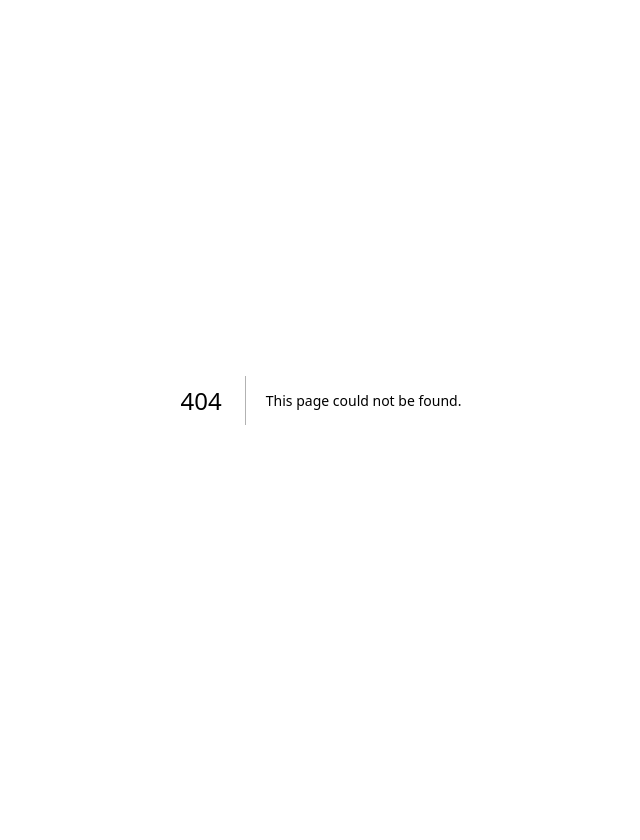
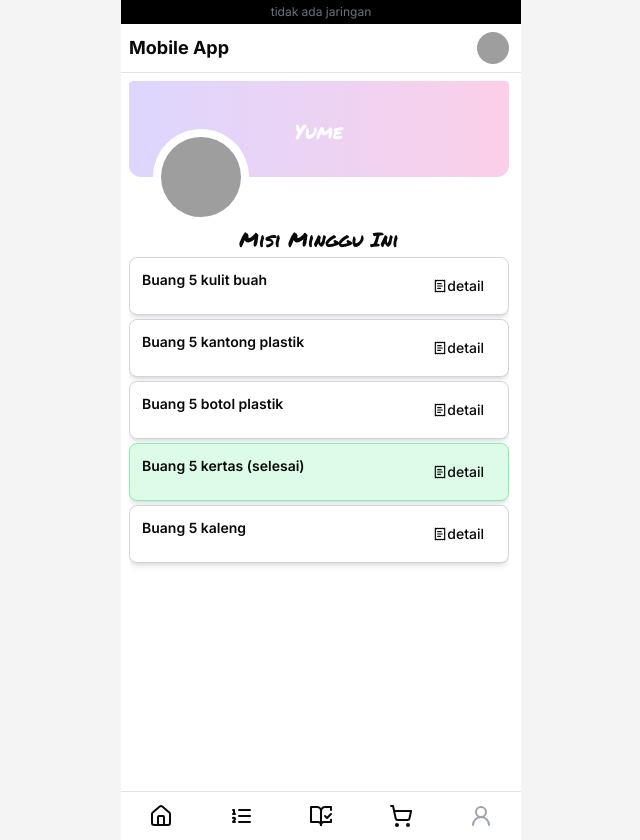
Before and after one commit to yuandahanif/gomi-gobbler-dashboard, a Next.js app: page /mobile/nav/profile in a window 1280 px wide. Before the commit this address had no page. Shown: the whole page, without its empty margins (319-959 px from the left). Before the commit the page ends 800 px from the top, so only its background shows below. Built offline with nearby package versions, Linux system fonts and the light colour scheme; grey boxes are pictures that could not be loaded.

Commit message:
feat: Update avatar image URLs and add virtual item images in shop page

```diff
--- a/next.config.mjs
+++ b/next.config.mjs
@@ -20,6 +20,18 @@ const nextConfig = {
         port: "",
         pathname: "/**",
       },
+      {
+        protocol: "https",
+        hostname: "via.placeholder.com",
+        port: "",
+        pathname: "/**",
+      },
+      {
+        protocol: "https",
+        hostname: "upload.wikimedia.org",
+        port: "",
+        pathname: "/**",
+      },
     ],
   },
 };
--- a/src/app/mobile/nav/credit/page.tsx
+++ b/src/app/mobile/nav/credit/page.tsx
@@ -7,8 +7,30 @@ export default function MobileHome() {
 
       <ul className="list-decimal">
         <li>
-          <a target="_blank" className="underline" href="https://www.freepik.com/free-vector/back-school-background-with-kids_2496999.htm#fromView=search&page=1&position=30&uuid=f9924c2d-db11-4ef2-a5ba-0f4818d9c09f">
+          <a
+            target="_blank"
+            className="underline"
+            href="https://www.freepik.com/free-vector/back-school-background-with-kids_2496999.htm#fromView=search&page=1&position=30&uuid=f9924c2d-db11-4ef2-a5ba-0f4818d9c09f"
+          >
             Rank page Image by freepik
+          </a>
+        </li>
+        <li>
+          <a
+            target="_blank"
+            className="underline"
+            href="https://bocchidaily.tumblr.com/post/750613943620337664"
+          >
+            trashcan racoon
+          </a>
+        </li>
+        <li>
+          <a
+            target="_blank"
+            className="underline"
+            href="https://safebooru.org//images/4619/17289fb65697ec3adda05131d44dfdf150095533.png?4814699"
+          >
+            mobile profile placeholder
           </a>
         </li>
       </ul>
--- a/src/app/mobile/nav/layout.tsx
+++ b/src/app/mobile/nav/layout.tsx
@@ -33,7 +33,7 @@ export default function MobilenavLayout({
           <div>
             <Link href="/mobile/nav/credit">
               <Avatar className="h-8 w-8">
-                <AvatarImage src="https://safebooru.org//samples/4619/sample_5429d7b3d4bec2e681972180df2e673af1f39c65.jpg?4834439" />
+                <AvatarImage src="https://safebooru.org//images/4619/17289fb65697ec3adda05131d44dfdf150095533.png?4814699" />
                 <AvatarFallback>user avatar</AvatarFallback>
               </Avatar>
             </Link>
--- /dev/null
+++ b/src/app/mobile/nav/profile/page.tsx
@@ -0,0 +1,130 @@
+import * as React from "react";
+
+import { ScrollArea } from "@/components/ui/scroll-area";
+
+import { Permanent_Marker } from "next/font/google";
+import { cn } from "@/lib/utils";
+import { Button } from "@/components/ui/button";
+
+import { Avatar, AvatarFallback, AvatarImage } from "@/components/ui/avatar";
+import { ReceiptText } from "lucide-react";
+
+const font = Permanent_Marker({
+  weight: "400",
+  subsets: ["latin"],
+  variable: "--font-sans",
+});
+
+const quests = [
+  {
+    name: "Buang 5 kulit buah",
+    description: "Buang 5 kulit buah",
+    step: 5,
+    completed: 1,
+    reward: 10,
+  },
+  {
+    name: "Buang 5 kantong plastik",
+    description: "Buang 5 kantong plastik",
+    step: 5,
+    completed: 2,
+    reward: 3,
+  },
+  {
+    name: "Buang 5 botol plastik",
+    description: "Buang 5 botol plastik",
+    step: 5,
+    completed: 4,
+    reward: 2,
+  },
+  {
+    name: "Buang 5 kertas",
+    description: "Buang 5 kertas",
+    step: 5,
+    completed: 5,
+    reward: 1,
+  },
+  {
+    name: "Buang 5 kaleng",
+    description: "Buang 5 kaleng",
+    step: 5,
+    completed: 0,
+    reward: 10,
+  },
+];
+
+const completedQuest = 3;
+
+export default function MobileQuestPage() {
+  return (
+    <ScrollArea className="h-full w-full p-2 pr-3">
+      <div className="relative mb-2 flex h-24 w-full flex-col items-center rounded-sm rounded-b-xl bg-gradient-to-r from-violet-200 to-pink-200">
+        <div className="mt-auto flex h-full w-full items-center justify-evenly">
+          <h1
+            className="mx-auto mb-2 mt-3 text-center text-xl font-semibold leading-none text-white"
+            style={font.style}
+          >
+            Yume
+          </h1>
+        </div>
+
+        <div className="absolute bottom-0 translate-y-1/2 left-6 bg-white rounded-full p-2">
+          <Avatar className="h-20 w-20">
+            <AvatarImage src="https://safebooru.org//images/4619/17289fb65697ec3adda05131d44dfdf150095533.png?4814699" />
+            <AvatarFallback>user avatar</AvatarFallback>
+          </Avatar>
+        </div>
+      </div>
+
+      <div className="relative flex items-center mt-10">
+        <h3
+          className="mx-auto mb-2 mt-3 text-center text-xl font-semibold leading-none"
+          style={font.style}
+        >
+          Misi Minggu Ini
+        </h3>
+      </div>
+
+      {quests.map((quest, idx) => (
+        <div
+          key={quest.name}
+          className={cn(
+            "mb-1 flex flex-col rounded-lg border border-gray-300 bg-white p-3 text-sm shadow-md duration-200",
+            completedQuest == idx && "border-green-300 bg-green-100",
+          )}
+        >
+          <div className="flex flex-wrap justify-between">
+            <p className="font-semibold">
+              {quest.name} {completedQuest == idx ? "(selesai)" : ""}
+            </p>
+
+            <Button variant="ghost" size="sm" className="gap-1 text-sm">
+              <label
+                htmlFor={`quest-${quest.name}`}
+                className="flex cursor-pointer items-center"
+              >
+                <ReceiptText className="h-3.5 w-3.5" /> detail
+              </label>
+            </Button>
+          </div>
+
+          <div className="duration-200">
+            <input
+              type="checkbox"
+              className="peer/draft sr-only"
+              id={`quest-${quest.name}`}
+            />
+
+            <div className="h-0 w-full origin-top scale-y-0 duration-200 peer-checked/draft:h-full peer-checked/draft:scale-y-100">
+              <p className="text-left text-xs">
+                Hadiah: {quest.reward} poin | Progress: {quest.completed}/
+                {quest.step}{" "}
+              </p>
+              <p className="text-left text-xs">{quest.description}</p>
+            </div>
+          </div>
+        </div>
+      ))}
+    </ScrollArea>
+  );
+}
--- a/src/app/mobile/nav/rank/page.tsx
+++ b/src/app/mobile/nav/rank/page.tsx
@@ -142,7 +142,7 @@ export default function MobileRankPage() {
             )}
           >
             <p className="font-semibold">
-              {idx + 4} {name}
+              {idx + 1} {name}
             </p>
             {is_fizz_buzz(idx) ? (
               <ChevronUp className="text-green-500" />
--- a/src/app/mobile/nav/shop/page.tsx
+++ b/src/app/mobile/nav/shop/page.tsx
@@ -14,6 +14,7 @@ import {
 import { Button } from "@/components/ui/button";
 import { cn } from "@/lib/utils";
 import { Separator } from "@/components/ui/separator";
+import Link from "next/link";
 const font = Permanent_Marker({
   weight: "400",
   subsets: ["latin"],
@@ -25,36 +26,48 @@ const virtual_items = [
     name: "Internet 1GB",
     price: 10,
     tipe: "internet",
+    image: "https://upload.wikimedia.org/wikipedia/commons/a/ae/WiFi_Logo.svg",
   },
   {
     name: "Internet 10GB",
     price: 100,
     tipe: "internet",
+    image: "https://upload.wikimedia.org/wikipedia/commons/a/ae/WiFi_Logo.svg",
   },
   {
     name: "Diamond Mobile Legend",
     price: 1000,
     tipe: "game",
+    image:
+      "https://upload.wikimedia.org/wikipedia/en/thumb/6/61/Mobile-legends-logo.svg/512px-Mobile-legends-logo.svg.png",
   },
   {
     name: "Voucher Steam 100k",
     price: 1000,
     tipe: "game",
+    image:
+      "https://upload.wikimedia.org/wikipedia/commons/thumb/8/83/Steam_icon_logo.svg/512px-Steam_icon_logo.svg.png",
   },
   {
     name: "Robux 1000",
     price: 1000,
     tipe: "game",
+    image:
+      "https://upload.wikimedia.org/wikipedia/commons/4/48/Roblox_Logo_2021.png?20211127162044",
   },
   {
     name: "Voucher Gopay 10k",
     price: 100,
     tipe: "wallet",
+    image:
+      "https://upload.wikimedia.org/wikipedia/commons/thumb/8/86/Gopay_logo.svg/308px-Gopay_logo.svg.png",
   },
   {
     name: "Voucher OVO 10k",
     price: 100,
     tipe: "wallet",
+    image:
+      "https://upload.wikimedia.org/wikipedia/commons/thumb/e/eb/Logo_ovo_purple.svg/512px-Logo_ovo_purple.svg.png",
   },
 ];
 
@@ -98,13 +111,16 @@ export default function MobileShopPage() {
         </div>
       </div>
 
-      <div className="sticky top-0 z-auto -mt-1 bg-white p-3 shadow-sm">
+      <div className="sticky top-0 z-20 -mt-1 flex justify-between gap-2 bg-white p-3 shadow-sm">
         <p className="text-right text-sm">
           poinmu: <span className="font-semibold">100</span>
         </p>
+        <Link href="#" className="text-sm text-blue-500 underline">
+          Riwayat
+        </Link>
       </div>
 
-      <div className="relative mb-1 flex items-center">
+      <div className="relative z-10 mb-1 flex items-center">
         <h3 className="mx-auto mb-2 mt-3 text-center text-lg font-semibold leading-none">
           Barang Virtual
         </h3>
@@ -124,10 +140,19 @@ export default function MobileShopPage() {
           <div
             key={item.name}
             className={cn(
-              "mb-1 flex justify-between rounded-lg border border-blue-300 bg-white p-3 text-sm shadow-md",
+              "mb-1 flex flex-col items-center justify-end rounded-lg border border-blue-300 bg-white p-3 text-sm shadow-md",
             )}
           >
-            <p className="font-semibold">
+            <div className="flex flex-1">
+              <Image
+                src={item.image}
+                alt={item.name}
+                width={50}
+                height={50}
+                className="h-12 w-12 object-contain"
+              />
+            </div>
+            <p className="line-clamp-2 font-semibold">
               {item.name} - Rp {item.price.toLocaleString()}
             </p>
           </div>
@@ -136,7 +161,7 @@ export default function MobileShopPage() {
 
       <Separator className="my-5" />
 
-      <div className="relative mb-1 flex items-center">
+      <div className="relative mb-1 flex items-center z-10">
         <h3 className="mx-auto mb-2 mt-3 text-center text-lg font-semibold leading-none">
           Barang Fisik
         </h3>
```
